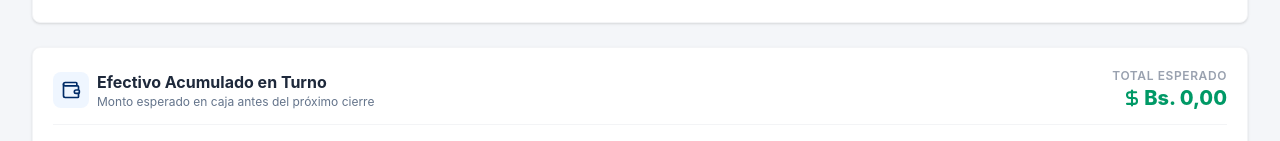
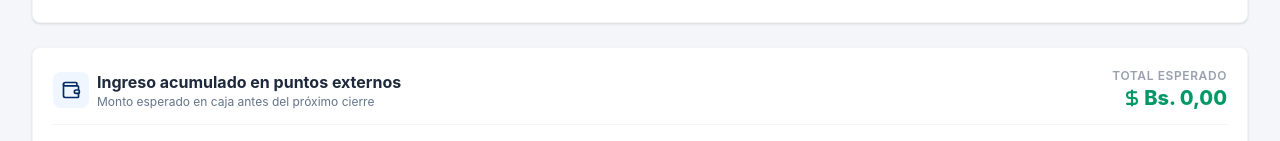
Before and after one commit to Castropy/puntos-ftdo, a React (Vite) app: page / in a window 1280 px wide. Shown: the part 167-308 px from the top of the page. Built offline with nearby package versions, Linux system fonts and the light colour scheme; no server answers; the database is empty; sample sign-in values are in the browser's storage.

Commit message:
Fix(ResumenMontoActual): Correcion de texto

```diff
--- a/src/components/ResumenMontoActual.tsx
+++ b/src/components/ResumenMontoActual.tsx
@@ -39,7 +39,7 @@ export const ResumenMontoActual: React.FC<ResumenMontoActualProps> = ({
                         <Wallet className="w-5 h-5" />
                     </div>
                     <div>
-                        <h2 className="text-base font-bold">Efectivo Acumulado en Turno</h2>
+                        <h2 className="text-base font-bold">Ingreso acumulado en puntos externos</h2>
                         <p className="text-xs text-farmatodo-textSecondary">
                             Monto esperado en caja antes del próximo cierre
                         </p>
```
